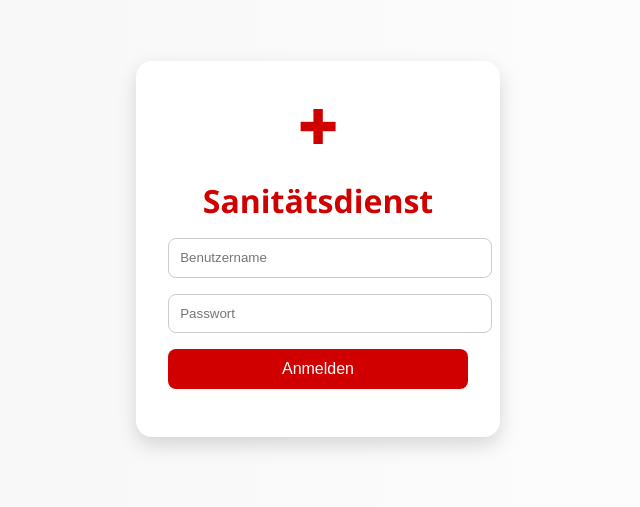
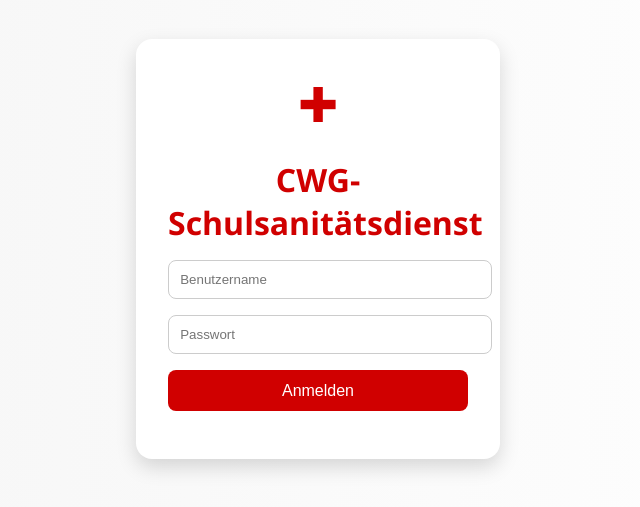
Before and after one commit to CWG-Zittau/ssd, a plain HTML site: page index.html in a window 1280 px wide. Shown: the part 151-658 px from the top of the page, without its empty margins (322-962 px from the left). Drawn offline with Linux system fonts and the light colour scheme.

Commit message:
Update index.html

```diff
--- a/index.html
+++ b/index.html
@@ -3,7 +3,7 @@
 <head>
   <meta charset="UTF-8" />
   <meta name="viewport" content="width=device-width, initial-scale=1" />
-  <title>Schulsanitätsdienst Login</title>
+  <title>CWG-Schulsanitätsdienst Login</title>
   <style>
     body {
       font-family: 'Segoe UI', sans-serif;
@@ -67,7 +67,7 @@
 <body>
   <div class="login-box">
     <div class="cross">✚</div>
-    <h1>Sanitätsdienst</h1>
+    <h1>CWG-Schulsanitätsdienst</h1>
     <input type="text" id="username" placeholder="Benutzername" />
     <input type="password" id="password" placeholder="Passwort" />
     <button onclick="login()">Anmelden</button>
```
